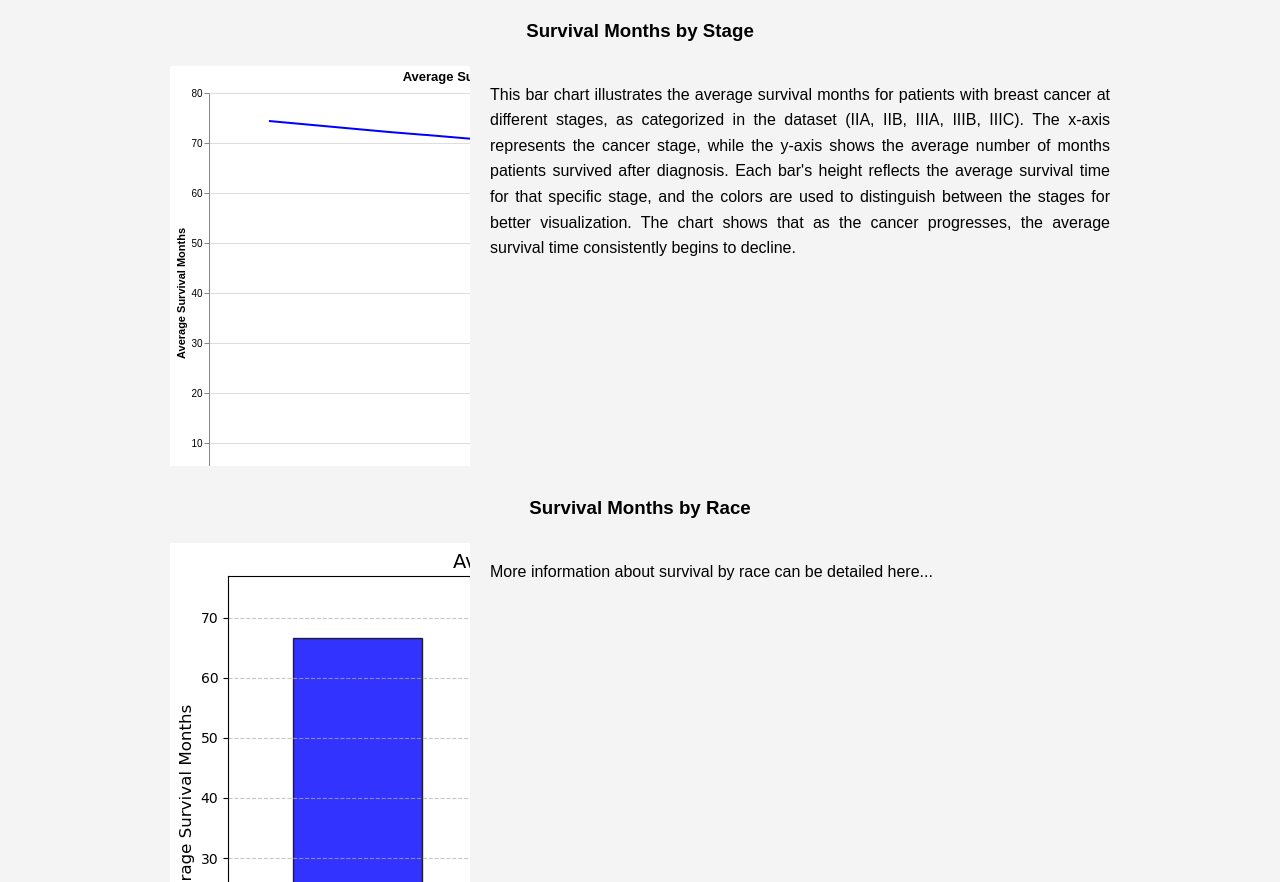
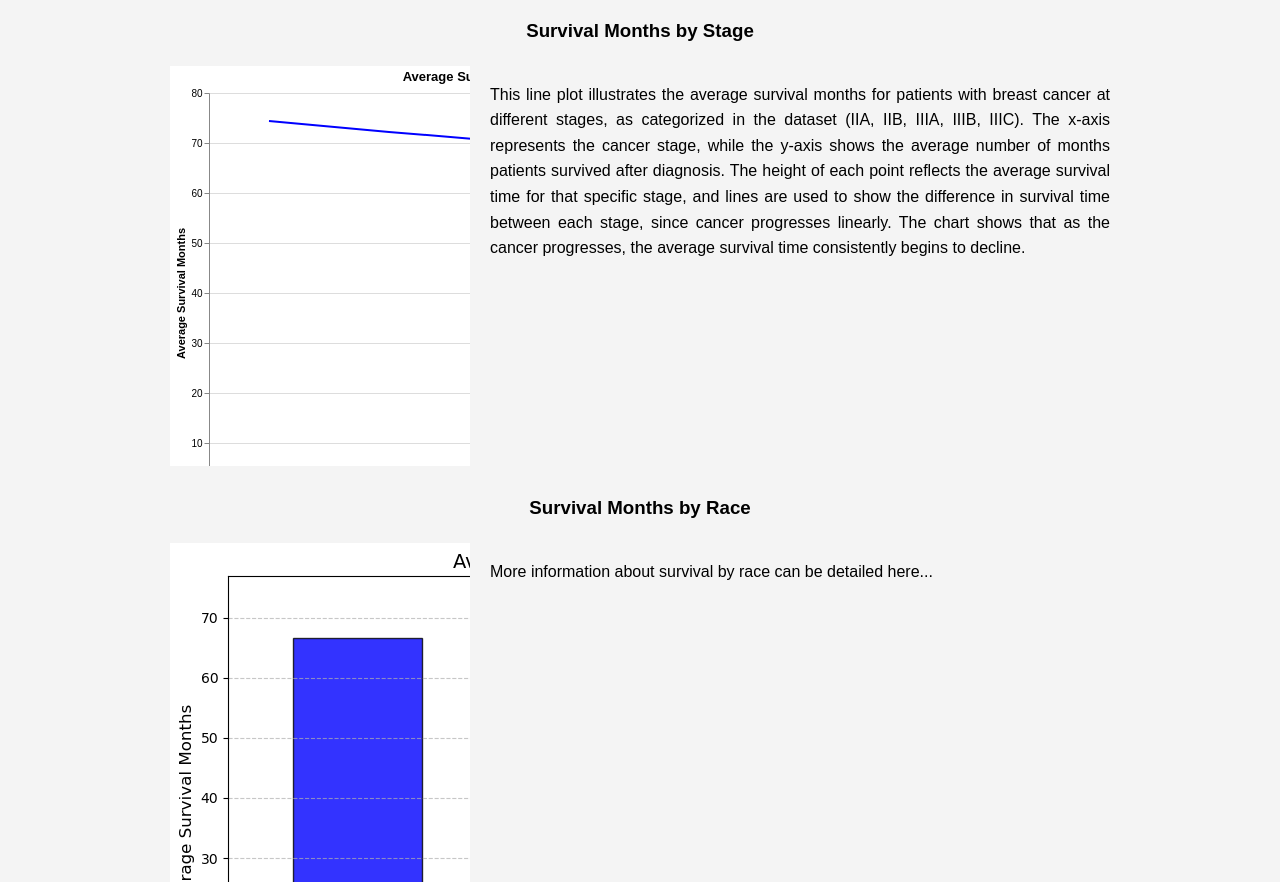
Before and after one commit to kaylan15/BreastCancerStudy, a plain HTML site: page index.html in a window 1280 px wide. Shown: the part 1889-2771 px from the top of the page. Drawn offline with Linux system fonts and the light colour scheme.

Commit message:
fig2 description

```diff
--- a/index.html
+++ b/index.html
@@ -163,10 +163,10 @@
         <iframe src="survival_months_by_stage.svg" width="100%" height="400px" frameborder="0"></iframe>
     </div>
     <div class="text">
-        <p>This bar chart illustrates the average survival months for patients with breast cancer at different stages, as categorized in the dataset
+        <p>This line plot illustrates the average survival months for patients with breast cancer at different stages, as categorized in the dataset
             (IIA, IIB, IIIA, IIIB, IIIC). The x-axis represents the cancer stage, while the y-axis shows the average number of months patients survived after diagnosis.
-            Each bar's height reflects the average survival time for that specific stage, and the colors are used to distinguish between the stages for better visualization.
-            The chart shows that as the cancer progresses, the average survival time consistently begins to decline.</p>
+            The height of each point reflects the average survival time for that specific stage, and lines are used to show the difference in survival time between each stage,
+            since cancer progresses linearly. The chart shows that as the cancer progresses, the average survival time consistently begins to decline.</p>
     </div>
 </div>
 
```
